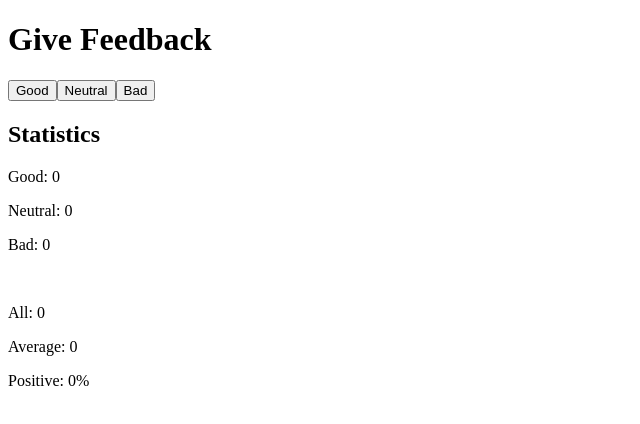
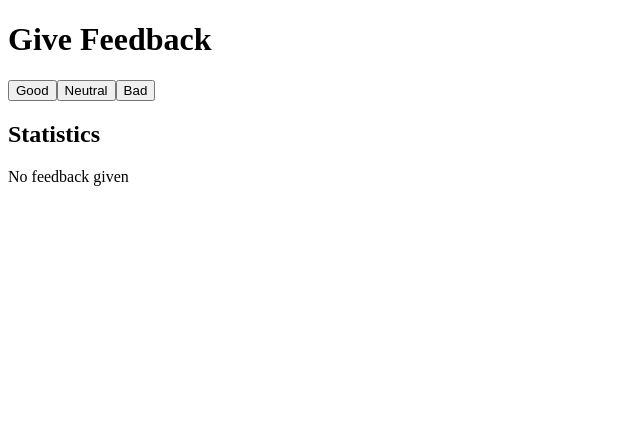
Before and after one commit to americobcn/full-stack-open-submissions, a React (Vite) app in the folder part1/unicafe/: page / in a window 1280 px wide. Shown: the top 424 px of the page, without its empty margins (0-640 px from the left). Built offline with nearby package versions, Linux system fonts and the light colour scheme.

Commit message:
Implemented 1.9 - Unicafe Step 4

```diff
--- a/part1/unicafe/src/App.jsx
+++ b/part1/unicafe/src/App.jsx
@@ -4,6 +4,14 @@
 const Button = ({ handleClick, text }) => <button onClick={handleClick}>{text}</button>
 
 const Statistics = ({ good, neutral, bad, all, average, positive }) => {
+  if (all === 0) {
+    return (
+      <>
+        <h2>Statistics</h2>
+        <p>No feedback given</p>
+      </>
+    )
+  }
   return (
     <>
       <h2>Statistics</h2>
```
